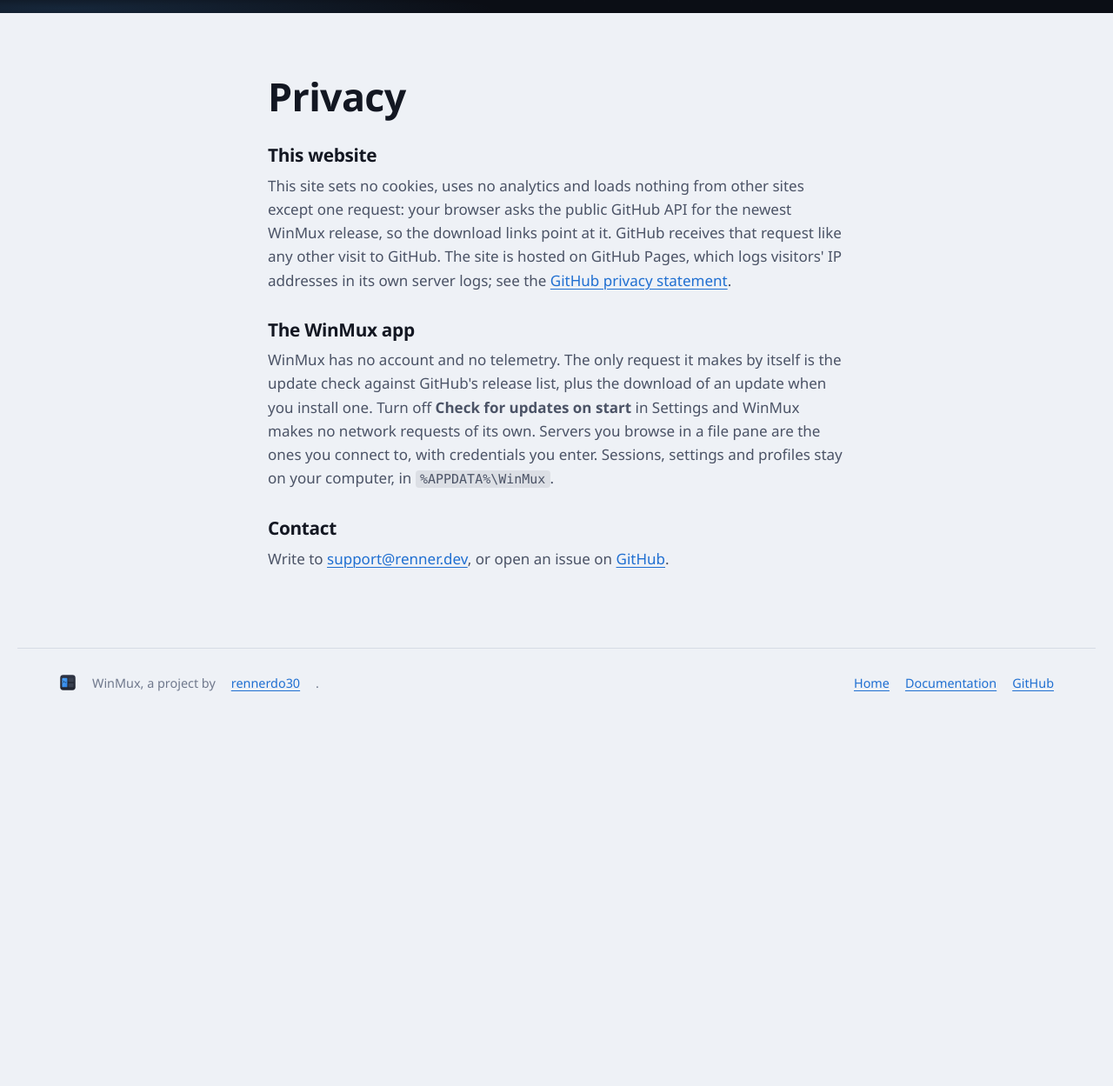
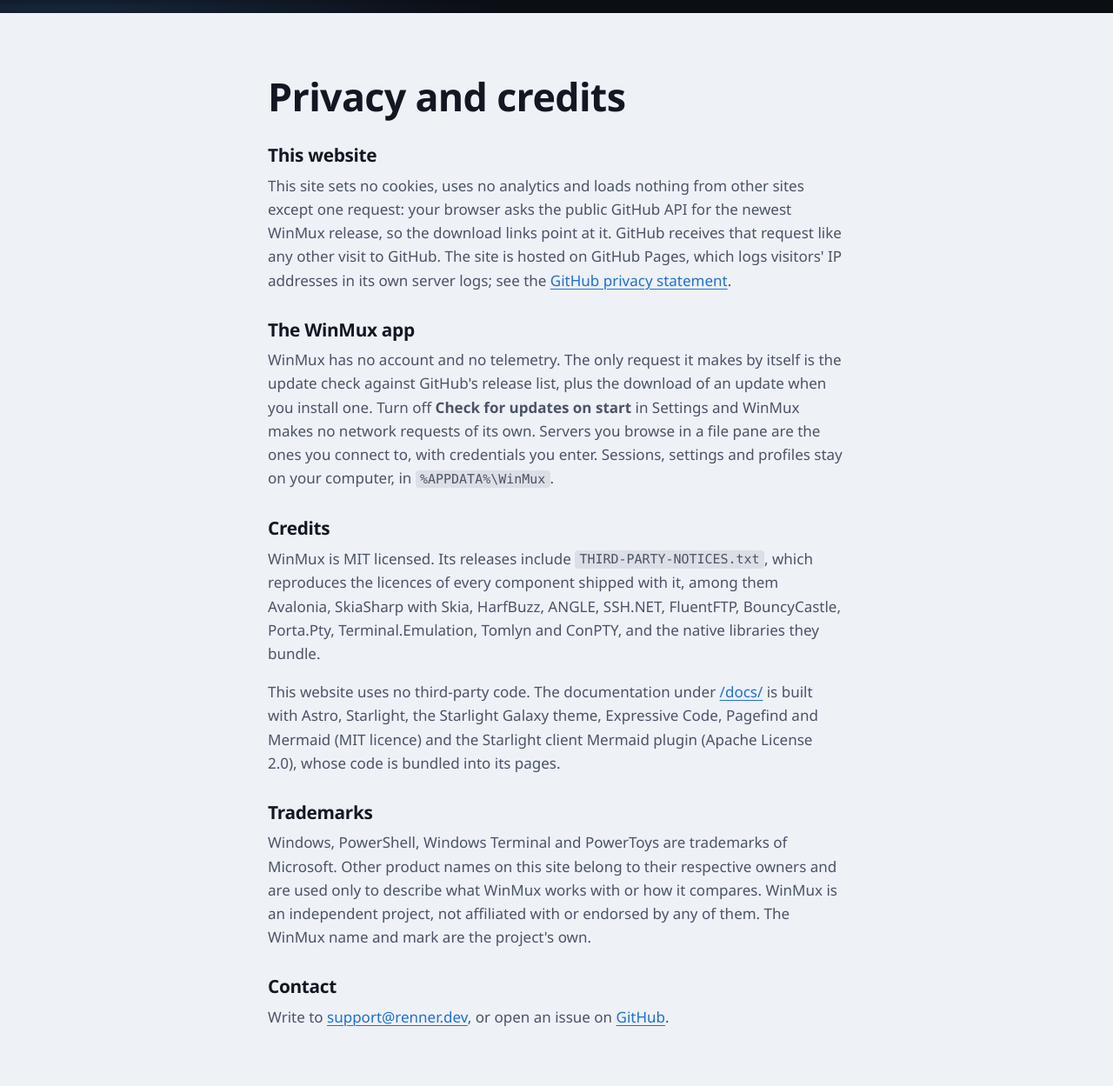
Before and after one commit to rennerdo30/winmux, a plain HTML site: page website/privacy.html in a window 1280 px wide. Shown: the part 51-1300 px from the top of the page at 87% size. Before the commit the page ends 896 px from the top, so only its background shows below. Drawn offline with Linux system fonts and the light colour scheme.

Commit message:
Complete third-party notices and add credits and trademark statements
Native packages bundle libraries with licences of their own (Skia,
HarfBuzz, libpng, zlib, FreeType and more), listed in each package's
THIRD-PARTY-NOTICES file. The generator never read that file, picked
whichever cached package version came first rather than the locked one,
and shortened the BSD warranty disclaimer. Run against the 0.8.3 payload
it now produces 11,583 lines instead of 749, including all of them.

README and the website's privacy page gain credits for shipped and
docs-bundled components and a trademark and non-affiliation statement.

```diff
--- a/website/privacy.html
+++ b/website/privacy.html
@@ -3,7 +3,7 @@
 <head>
   <meta charset="utf-8">
   <meta name="viewport" content="width=device-width, initial-scale=1">
-  <title>Privacy · WinMux</title>
+  <title>Privacy and credits · WinMux</title>
   <meta name="color-scheme" content="light dark">
   <meta http-equiv="Content-Security-Policy" content="default-src 'self'; img-src 'self'; style-src 'self'; base-uri 'none'; form-action 'none'">
   <link rel="canonical" href="https://winmux.renner.dev/privacy.html">
@@ -27,13 +27,20 @@
   </div>
 
   <main class="doc">
-    <h1>Privacy</h1>
+    <h1>Privacy and credits</h1>
 
     <h2>This website</h2>
     <p>This site sets no cookies, uses no analytics and loads nothing from other sites except one request: your browser asks the public GitHub API for the newest WinMux release, so the download links point at it. GitHub receives that request like any other visit to GitHub. The site is hosted on GitHub Pages, which logs visitors' IP addresses in its own server logs; see the <a href="https://docs.github.com/en/site-policy/privacy-policies/github-general-privacy-statement">GitHub privacy statement</a>.</p>
 
     <h2>The WinMux app</h2>
     <p>WinMux has no account and no telemetry. The only request it makes by itself is the update check against GitHub's release list, plus the download of an update when you install one. Turn off <b>Check for updates on start</b> in Settings and WinMux makes no network requests of its own. Servers you browse in a file pane are the ones you connect to, with credentials you enter. Sessions, settings and profiles stay on your computer, in <code>%APPDATA%\WinMux</code>.</p>
+
+    <h2 id="credits">Credits</h2>
+    <p>WinMux is MIT licensed. Its releases include <code>THIRD-PARTY-NOTICES.txt</code>, which reproduces the licences of every component shipped with it, among them Avalonia, SkiaSharp with Skia, HarfBuzz, ANGLE, SSH.NET, FluentFTP, BouncyCastle, Porta.Pty, Terminal.Emulation, Tomlyn and ConPTY, and the native libraries they bundle.</p>
+    <p>This website uses no third-party code. The documentation under <a href="docs/">/docs/</a> is built with Astro, Starlight, the Starlight Galaxy theme, Expressive Code, Pagefind and Mermaid (MIT licence) and the Starlight client Mermaid plugin (Apache License 2.0), whose code is bundled into its pages.</p>
+
+    <h2 id="trademarks">Trademarks</h2>
+    <p>Windows, PowerShell, Windows Terminal and PowerToys are trademarks of Microsoft. Other product names on this site belong to their respective owners and are used only to describe what WinMux works with or how it compares. WinMux is an independent project, not affiliated with or endorsed by any of them. The WinMux name and mark are the project's own.</p>
 
     <h2>Contact</h2>
     <p>Write to <a href="mailto:support@renner.dev">support@renner.dev</a>, or open an issue on <a href="https://github.com/rennerdo30/winmux/issues">GitHub</a>.</p>
```
Also changed, not shown: website/index.html (+2 -2 lines), CHANGELOG.md, README.md, 1 other file.
